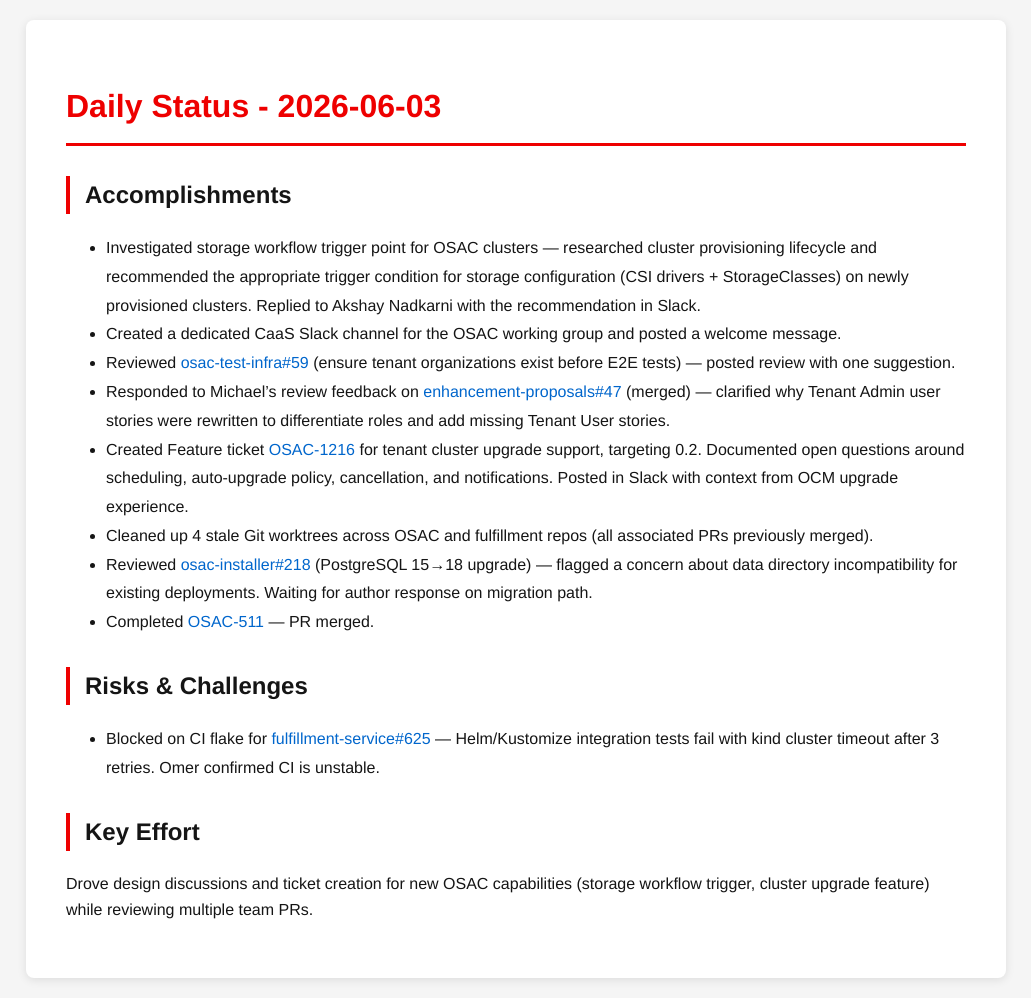
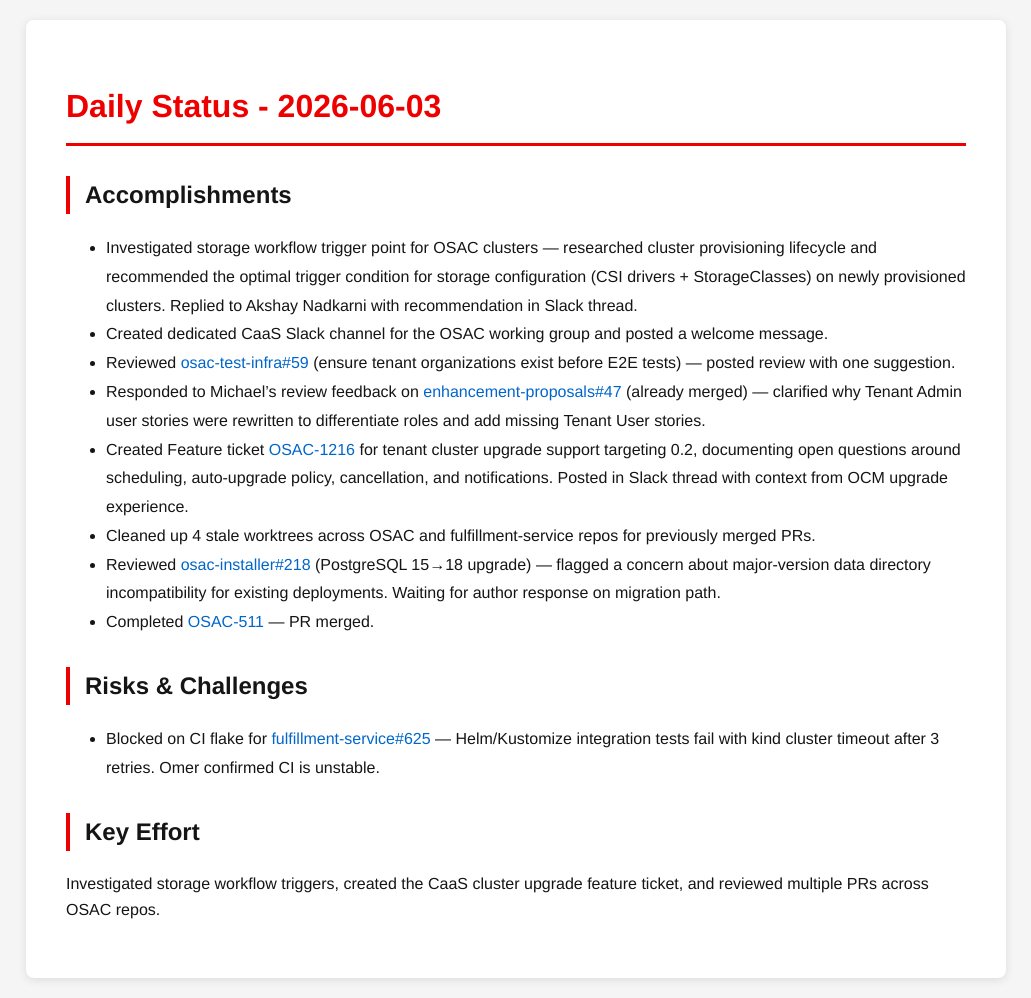
Before and after one commit to tzvatot/daily-status, a Jekyll site: the page built from 2026-06-03.md, in a window 1280 px wide. Shown: the whole page, without its empty margins (124-1155 px from the left). Built offline with Jekyll 4.4.1, drawn with Linux system fonts in a browser that asks for light colours.

Commit message:
Daily status update - 2026-06-03

```diff
--- a/2026-06-03.md
+++ b/2026-06-03.md
@@ -7,17 +7,17 @@
 # Daily Status - 2026-06-03
 
 ## Accomplishments
-- Investigated storage workflow trigger point for OSAC clusters — researched cluster provisioning lifecycle and recommended the appropriate trigger condition for storage configuration (CSI drivers + StorageClasses) on newly provisioned clusters. Replied to Akshay Nadkarni with the recommendation in Slack.
-- Created a dedicated CaaS Slack channel for the OSAC working group and posted a welcome message.
+- Investigated storage workflow trigger point for OSAC clusters — researched cluster provisioning lifecycle and recommended the optimal trigger condition for storage configuration (CSI drivers + StorageClasses) on newly provisioned clusters. Replied to Akshay Nadkarni with recommendation in Slack thread.
+- Created dedicated CaaS Slack channel for the OSAC working group and posted a welcome message.
 - Reviewed [osac-test-infra#59](https://github.com/osac-project/osac-test-infra/pull/59) (ensure tenant organizations exist before E2E tests) — posted review with one suggestion.
-- Responded to Michael's review feedback on [enhancement-proposals#47](https://github.com/osac-project/enhancement-proposals/pull/47) (merged) — clarified why Tenant Admin user stories were rewritten to differentiate roles and add missing Tenant User stories.
-- Created Feature ticket [OSAC-1216](https://redhat.atlassian.net/browse/OSAC-1216) for tenant cluster upgrade support, targeting 0.2. Documented open questions around scheduling, auto-upgrade policy, cancellation, and notifications. Posted in Slack with context from OCM upgrade experience.
-- Cleaned up 4 stale Git worktrees across OSAC and fulfillment repos (all associated PRs previously merged).
-- Reviewed [osac-installer#218](https://github.com/osac-project/osac-installer/pull/218) (PostgreSQL 15→18 upgrade) — flagged a concern about data directory incompatibility for existing deployments. Waiting for author response on migration path.
+- Responded to Michael's review feedback on [enhancement-proposals#47](https://github.com/osac-project/enhancement-proposals/pull/47) (already merged) — clarified why Tenant Admin user stories were rewritten to differentiate roles and add missing Tenant User stories.
+- Created Feature ticket [OSAC-1216](https://redhat.atlassian.net/browse/OSAC-1216) for tenant cluster upgrade support targeting 0.2, documenting open questions around scheduling, auto-upgrade policy, cancellation, and notifications. Posted in Slack thread with context from OCM upgrade experience.
+- Cleaned up 4 stale worktrees across OSAC and fulfillment-service repos for previously merged PRs.
+- Reviewed [osac-installer#218](https://github.com/osac-project/osac-installer/pull/218) (PostgreSQL 15→18 upgrade) — flagged a concern about major-version data directory incompatibility for existing deployments. Waiting for author response on migration path.
 - Completed [OSAC-511](https://redhat.atlassian.net/browse/OSAC-511) — PR merged.
 
 ## Risks & Challenges
 - Blocked on CI flake for [fulfillment-service#625](https://github.com/osac-project/fulfillment-service/pull/625) — Helm/Kustomize integration tests fail with kind cluster timeout after 3 retries. Omer confirmed CI is unstable.
 
 ## Key Effort
-Drove design discussions and ticket creation for new OSAC capabilities (storage workflow trigger, cluster upgrade feature) while reviewing multiple team PRs.
+Investigated storage workflow triggers, created the CaaS cluster upgrade feature ticket, and reviewed multiple PRs across OSAC repos.
```
